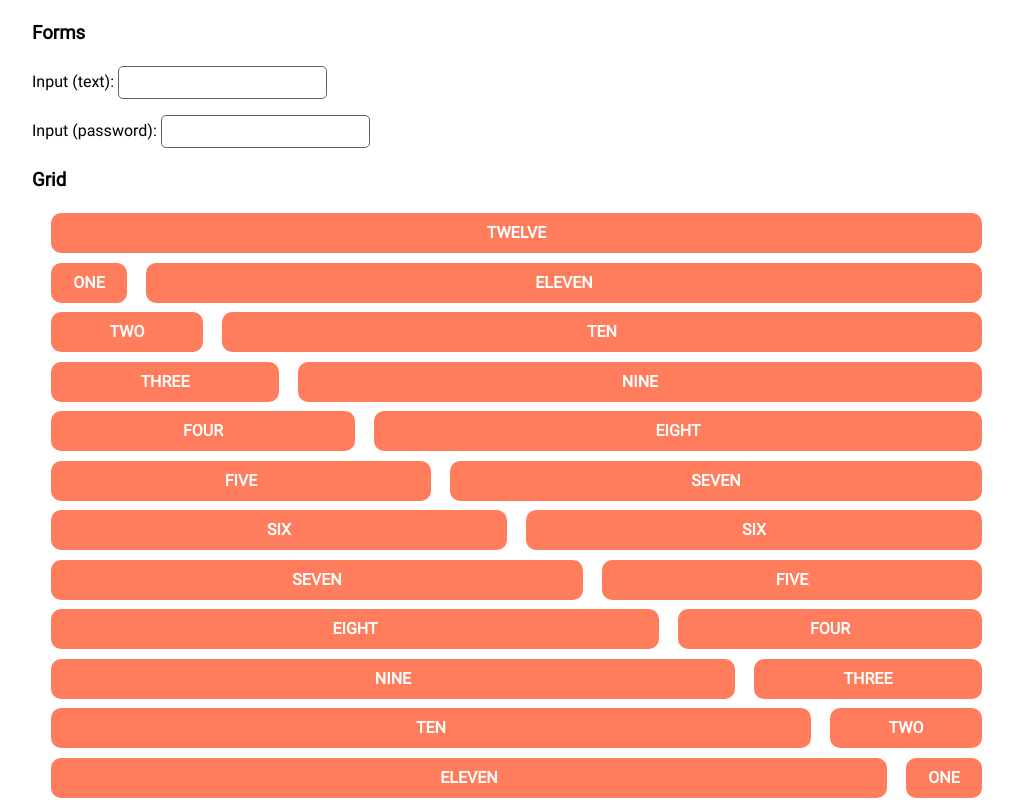
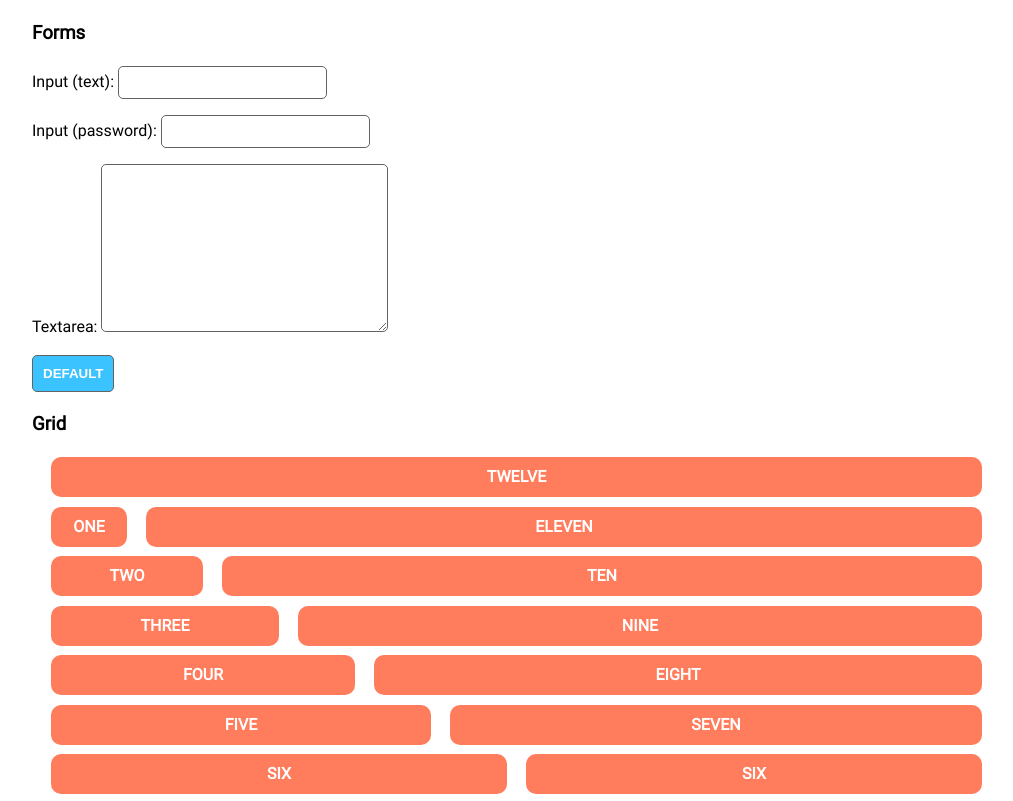
Before and after one commit to krszwsk/hyp, a website: page index.html in a window 1280 px wide. Shown: the top 801 px of the page, without its empty margins (133-1146 px from the left). Drawn offline with Linux system fonts and the light colour scheme.

Commit message:
:sparkles: default button

```diff
--- a/gulpfile.js
+++ b/gulpfile.js
@@ -10,7 +10,7 @@ gulp.task('default', ['css'], function () {
 })
 
 gulp.task('css', function () {
-  return gulp.src('src/**/*.css')
+  return gulp.src(['src/main.css', 'src/grid.css', 'src/forms.css', 'src/buttons.css'])
     .pipe(cleanCSS())
     .pipe(concat('hyp.min.css'))
     .pipe(header(desc))
--- a/index.html
+++ b/index.html
@@ -22,7 +22,13 @@
             <h3>Forms</h3>
             <p>Input (text): <input type="text"></p>
             <p>Input (password): <input type="password"></p>
+            <p>Textarea: <textarea cols="30" rows="10"></textarea></p>
         </div>
+
+        <div class="buttons">
+            <button>default</button>
+        </div>
+
         <div class="grid">
             <h3>Grid</h3>
             <div class="row">
--- /dev/null
+++ b/src/buttons.css
@@ -0,0 +1,21 @@
+button {
+    background-color: #3bc3ff;
+    border: 1px solid #636363;
+    border-radius: 5px;
+    color: white;
+    font-weight: bold;
+    outline: none;
+    padding: 10px;
+    text-transform: uppercase;
+    -webkit-transition: 0.5s;
+    -moz-transition: 0.5s;
+    -ms-transition: 0.5s;
+    -o-transition: 0.5s;
+    transition: 0.5s;
+}
+
+button:hover {
+    background-color: white;
+    color: #3bc3ff;
+    cursor: pointer;
+}
```
Also changed, not shown: dist/hyp.min.css.
